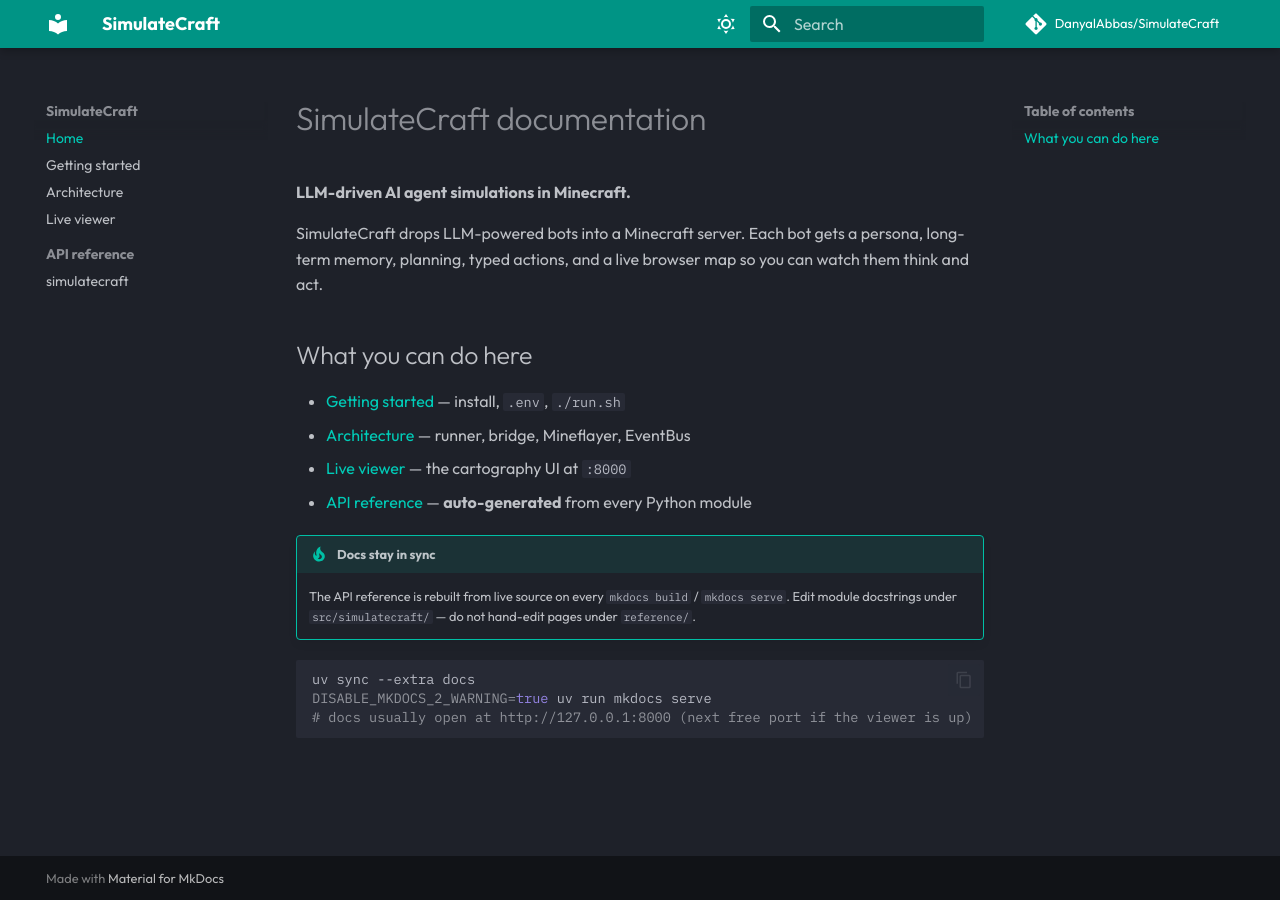
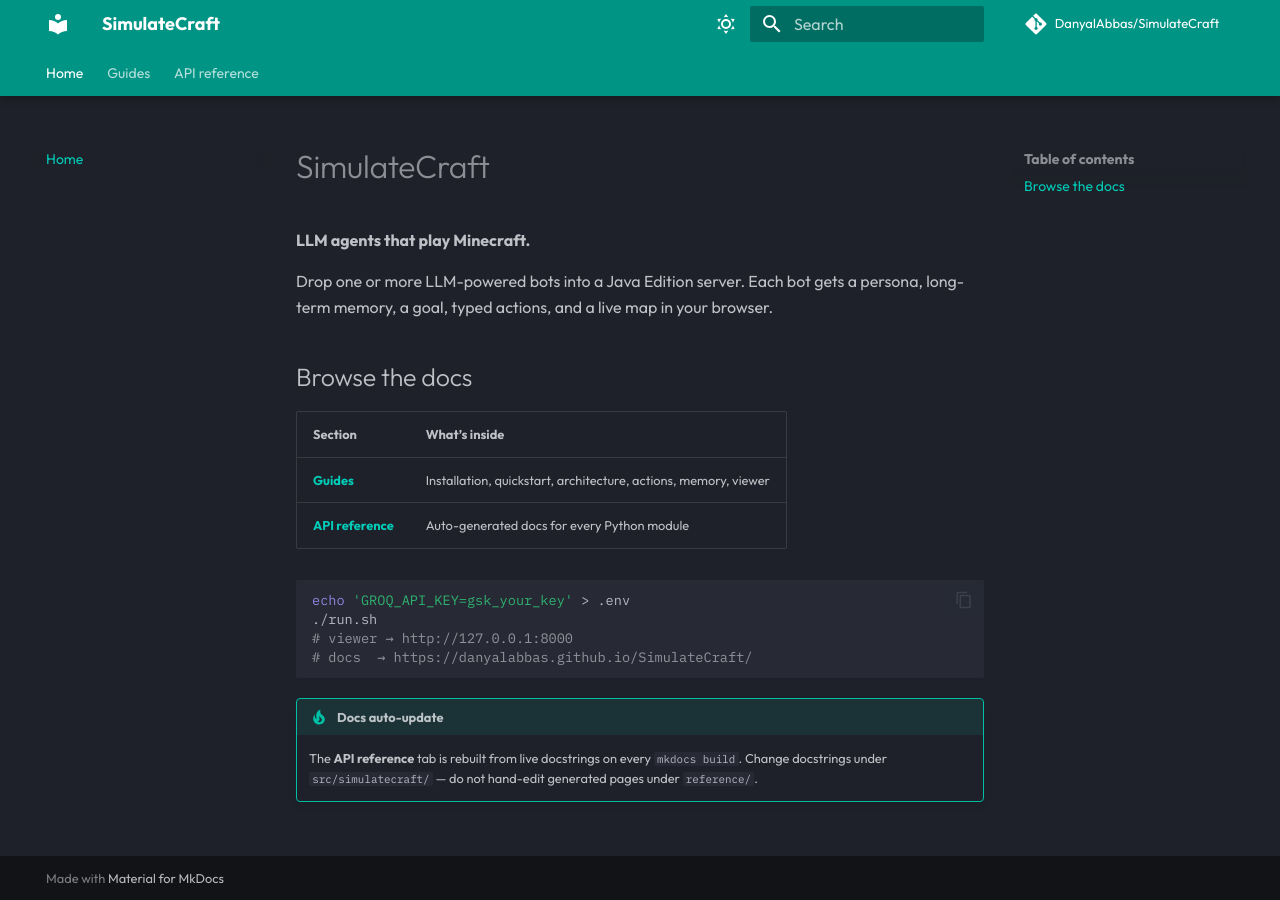
Before and after one commit to DanyalAbbas/SimulateCraft, an MkDocs documentation site: the page built from docs/index.md, in a window 1280 px wide. Built offline with MkDocs 1.6.1 and Material for MkDocs 9.7.7, drawn with Linux system fonts in a browser that asks for light colours; comment, search, counter and statistics services are not loaded.

Commit message:
Restructure docs into Home / Guides / API tabs.
Make the published site feel like a normal library: sticky top tabs, guide section pages, a curated API landing page, and human-readable module labels in the sidebar.

Co-authored-by: Cursor <cursoragent@cursor.com>

````diff
--- a/docs/index.md
+++ b/docs/index.md
@@ -1,23 +1,25 @@
-# SimulateCraft documentation
+# SimulateCraft
 
-**LLM-driven AI agent simulations in Minecraft.**
+**LLM agents that play Minecraft.**
 
-SimulateCraft drops LLM-powered bots into a Minecraft server. Each bot gets a persona, long-term memory, planning, typed actions, and a live browser map so you can watch them think and act.
+Drop one or more LLM-powered bots into a Java Edition server. Each bot gets a
+persona, long-term memory, a goal, typed actions, and a live map in your browser.
 
-## What you can do here
+## Browse the docs
 
-- [Getting started](getting-started.md) — install, `.env`, `./run.sh`
-- [Architecture](architecture.md) — runner, bridge, Mineflayer, EventBus
-- [Live viewer](viewer.md) — the cartography UI at `:8000`
-- [API reference](reference/) — **auto-generated** from every Python module
-
-!!! tip "Docs stay in sync"
-    The API reference is rebuilt from live source on every `mkdocs build` /
-    `mkdocs serve`. Edit module docstrings under `src/simulatecraft/` — do not
-    hand-edit pages under `reference/`.
+| Section | What’s inside |
+|---|---|
+| **[Guides](guides/index.md)** | Installation, quickstart, architecture, actions, memory, viewer |
+| **[API reference](reference/)** | Auto-generated docs for every Python module |
 
 ```bash
-uv sync --extra docs
-DISABLE_MKDOCS_2_WARNING=true uv run mkdocs serve
-# docs usually open at http://127.0.0.1:8000 (next free port if the viewer is up)
+echo 'GROQ_API_KEY=gsk_your_key' > .env
+./run.sh
+# viewer → http://127.0.0.1:8000
+# docs  → https://danyalabbas.github.io/SimulateCraft/
 ```
+
+!!! tip "Docs auto-update"
+    The **API reference** tab is rebuilt from live docstrings on every
+    `mkdocs build`. Change docstrings under `src/simulatecraft/` — do not
+    hand-edit generated pages under `reference/`.
--- a/mkdocs.yml
+++ b/mkdocs.yml
@@ -30,11 +30,17 @@ theme:
     text: Outfit
     code: IBM Plex Mono
   features:
+    - navigation.tabs
+    - navigation.tabs.sticky
     - navigation.sections
+    - navigation.indexes
     - navigation.expand
+    - navigation.path
     - navigation.top
     - search.suggest
+    - search.highlight
     - content.code.copy
+    - content.tabs.link
     - toc.follow
 
 plugins:
@@ -55,10 +61,14 @@ plugins:
               ignore_init_summary: true
             show_source: true
             show_root_heading: true
-            show_root_full_path: false
+            show_root_full_path: true
             show_symbol_type_heading: true
             show_symbol_type_toc: true
+            show_signature_annotations: true
+            separate_signature: true
+            signature_crossrefs: true
             members_order: source
+            group_by_category: true
             merge_init_into_class: true
             filters:
               - "!^_"
@@ -66,8 +76,12 @@ plugins:
 
 markdown_extensions:
   - admonition
+  - attr_list
+  - md_in_html
   - pymdownx.details
   - pymdownx.superfences
+  - pymdownx.tabbed:
+      alternate_style: true
   - pymdownx.highlight:
       anchor_linenums: true
   - tables
@@ -76,10 +90,19 @@ markdown_extensions:
 
 nav:
   - Home: index.md
-  - Getting started: getting-started.md
-  - Architecture: architecture.md
-  - Live viewer: viewer.md
+  - Guides:
+    - guides/index.md
+    - Installation: guides/installation.md
+    - Quickstart: guides/quickstart.md
+    - Architecture: guides/architecture.md
+    - Actions & observations: guides/actions.md
+    - Memory & planning: guides/cognition.md
+    - Live viewer: guides/viewer.md
   - API reference: reference/
 
 watch:
   - src/simulatecraft
+
+exclude_docs: |
+  gen_ref_pages.py
+  **/SUMMARY.md
````
Also changed, not shown: README.md (+3 -0 lines), docs/architecture.md (deleted, +0 -43 lines), docs/gen_ref_pages.py (+68 -6 lines), docs/guides/actions.md (added, +44 -0 lines), docs/guides/architecture.md (added, +44 -0 lines), docs/guides/cognition.md (added, +42 -0 lines), docs/guides/index.md (added, +12 -0 lines), docs/guides/installation.md (renamed from docs/getting-started.md, +8 -6 lines), docs/guides/quickstart.md (added, +52 -0 lines), docs/guides/viewer.md (renamed from docs/viewer.md, +5 -1 lines).
